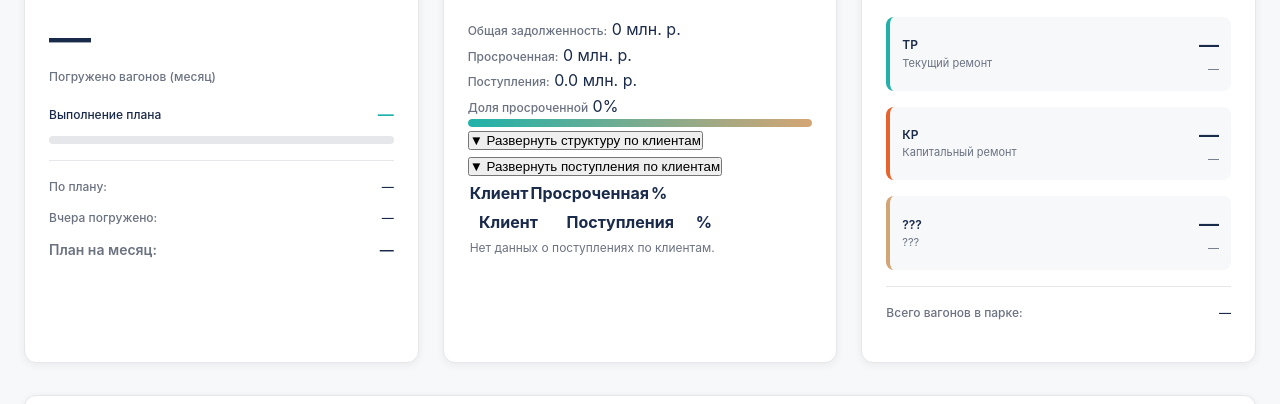
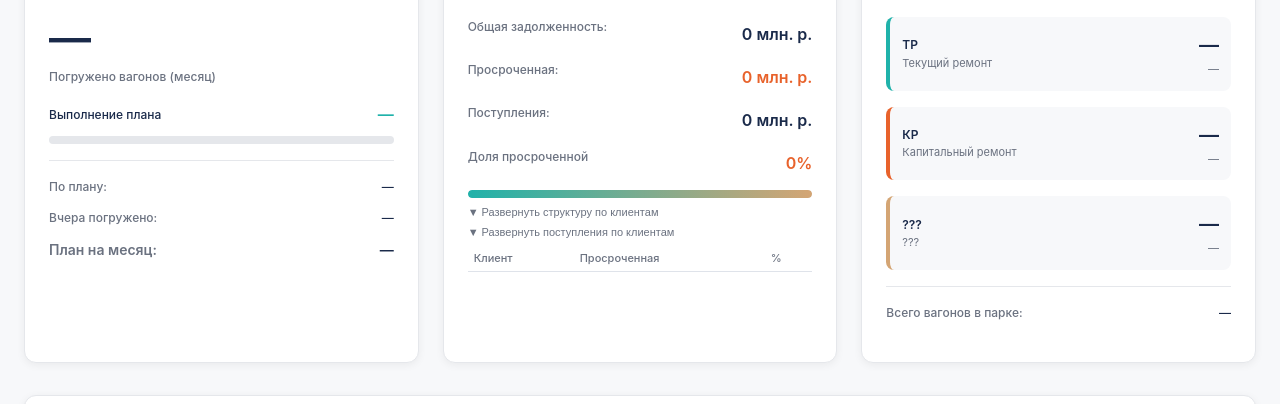
Before and after one commit to avpugleev-hash/veles-dashboard, a plain HTML site: page index.html in a window 1280 px wide. Both pictures are taken after a click on the button "▼ Развернуть структуру по клиентам". Shown: the part 316-720 px from the top of the page. Drawn offline with nearby package versions, Linux system fonts and the light colour scheme; no server answers; a web font is replaced by a local one.

Commit message:
Update index.html

```diff
--- a/index.html
+++ b/index.html
@@ -368,6 +368,83 @@ body {
     padding-top: var(--space-16);
     border-top: 1px solid var(--border-color);
 }
+/* Общие строки метрик в карточках */
+.metric-row {
+    display: flex;
+    justify-content: space-between;
+    align-items: center;
+    margin-bottom: var(--space-8);
+}
+
+.metric-value {
+    font-size: var(--font-size-lg);
+    font-weight: var(--font-weight-bold);
+    color: var(--text-primary);
+}
+
+/* Акцентный текст (проценты, просрочка) */
+.text-accent {
+    color: var(--warning-orange);
+}
+
+/* Таблицы в панелях (клиенты, поступления) */
+.metric-table {
+    width: 100%;
+    border-collapse: collapse;
+    font-size: var(--font-size-xs);
+}
+
+.metric-table th,
+.metric-table td {
+    padding: 4px 6px;
+}
+
+.metric-table th {
+    text-align: left;
+    font-weight: var(--font-weight-semibold);
+    color: var(--text-secondary);
+    border-bottom: 1px solid rgba(148, 163, 184, 0.3);
+}
+
+.metric-table td.amount,
+.metric-table td.percent {
+    text-align: right;
+    white-space: nowrap;
+}
+
+.metric-table td.percent {
+    color: var(--warning-orange);
+}
+
+.metric-table tr:nth-child(even) {
+    background-color: rgba(15, 23, 42, 0.02);
+}
+
+/* Кнопки-ссылки под карточкой */
+.link-button {
+    font-size: var(--font-size-xs);
+    color: var(--text-secondary);
+    background: none;
+    border: none;
+    padding: 0;
+    cursor: pointer;
+    display: inline-flex;
+    align-items: center;
+    gap: 4px;
+}
+
+.link-button:hover {
+    color: var(--navy-primary);
+}
+
+/* Вспомогательные отступы */
+.mt-1 { margin-top: 4px; }
+.mt-2 { margin-top: 8px; }
+
+/* Скрытие панелей (overdue / payments) */
+.hidden {
+    display: none;
+}
 
 .secondary-metric {
     display: flex;
@@ -1374,10 +1451,6 @@ function formatCurrency(amount) {
   const millions = (amount / 1_000_000).toFixed(1);
   return millions;
 }
-function formatMillions(amount) {
-  const millions = (amount / 1_000_000).toFixed(1);
-  return millions;
-}
 
 function updateDateTime() {
     const now = new Date();
@@ -1508,6 +1581,7 @@ function renderPaymentsCard() {
 function populateDashboard() {
     if (!dashboardData) return;
 
+    // --- Погрузка ---
     document.getElementById('loadedWagonsMonth').textContent =
         formatNumber(dashboardData.loading.loaded_wagons_month);
     document.getElementById('progressPercent').textContent =
@@ -1521,7 +1595,7 @@ function populateDashboard() {
     document.getElementById('loadedYesterday').textContent =
         formatNumber(dashboardData.loading.loaded_wagons_yesterday);
 
-
+    // --- Задолженность ---
     document.getElementById('totalDebt').textContent =
         formatCurrency(dashboardData.receivables.total_debt);
     document.getElementById('overdueDebt').textContent =
@@ -1530,8 +1604,7 @@ function populateDashboard() {
         `${dashboardData.receivables.overdue_percent}%`;
     document.getElementById('overdueProgressFill').style.width =
         `${dashboardData.receivables.overdue_percent}%`;
-    document.getElementById('overdueProgressFill').style.width =
-        `${dashboardData.receivables.overdue_percent}%`;
+
     // Подпись под заголовком "ЗАДОЛЖЕННОСТЬ"
     const dateEl = document.getElementById('receivablesDate');
     if (dateEl) {
@@ -1542,11 +1615,14 @@ function populateDashboard() {
         }
     }
 
-    // 👉 рисуем структуру просрочки по клиентам
+    // Структура просрочки по клиентам
     renderReceivablesByClient();
-// === Поступления ===
+
+    // --- Поступления (общая сумма + таблица по клиентам) ---
     if (paymentsByClient && paymentsByClient.length) {
-    const totalPayments = paymentsByClient.reduce((sum, p) => sum + (p.amount || 0), 0);
+        const totalPayments = paymentsByClient.reduce(
+            (sum, p) => sum + (p.amount || 0), 0
+        );
         updatePaymentsTotal(totalPayments);
         renderPaymentsByClient(paymentsByClient);
     } else {
@@ -1554,6 +1630,7 @@ if (paymentsByClient && paymentsByClient.length) {
         renderPaymentsByClient([]);
     }
 
+    // --- Ремонты ---
     document.getElementById('repairTR').textContent =
         dashboardData.repairs.tr_count;
     document.getElementById('repairTRPercent').textContent =
@@ -1572,15 +1649,7 @@ if (paymentsByClient && paymentsByClient.length) {
     document.getElementById('lastUpdate').textContent =
         dashboardData.period_label || '—';
 }
-// === Поступления ===
-if (paymentsByClient && paymentsByClient.length) {
-    const totalPayments = paymentsByClient.reduce((sum, p) => sum + (p.amount || 0), 0);
-    updatePaymentsTotal(totalPayments);
-    renderPaymentsByClient(paymentsByClient);
-} else {
-    updatePaymentsTotal(0);
-    renderPaymentsByClient([]);
-}
+
 
 // ==========================
 // 6. ГРАФИК
@@ -1646,15 +1715,13 @@ async function refreshData() {
         await loadDataFromSheet();
         populateDashboard();
         createTrendChart();
-        renderReceivablesByClient();
-        renderPaymentsCard(); // 👈 вот это
+
         // ставим время последнего успешного обновления
         const updatedEl = document.getElementById('dataUpdatedAt');
         if (updatedEl) {
             const now = new Date();
             updatedEl.textContent = 'Данные обновлены: ' + formatUpdatedAt(now);
         }
-
 
         if (btn) {
             btn.textContent = '✓ Обновлено!';
@@ -1669,7 +1736,10 @@ async function refreshData() {
         if (updatedEl) {
             updatedEl.textContent = 'Ошибка обновления данных';
         }
-        document.getElementById('lastUpdate').textContent = 'Ошибка загрузки';
+        const lastUpdEl = document.getElementById('lastUpdate');
+        if (lastUpdEl) {
+            lastUpdEl.textContent = 'Ошибка загрузки';
+        }
         if (btn) {
             btn.textContent = 'Ошибка 😕';
             setTimeout(() => {
@@ -1679,6 +1749,7 @@ async function refreshData() {
         }
     }
 }
+
 // === Поступления: рендер суммы и списка клиентов ===
 
 // Подставляем сумму поступлений на карточку (общая)
```
Lines whose indentation alone changed are shown as unchanged.
